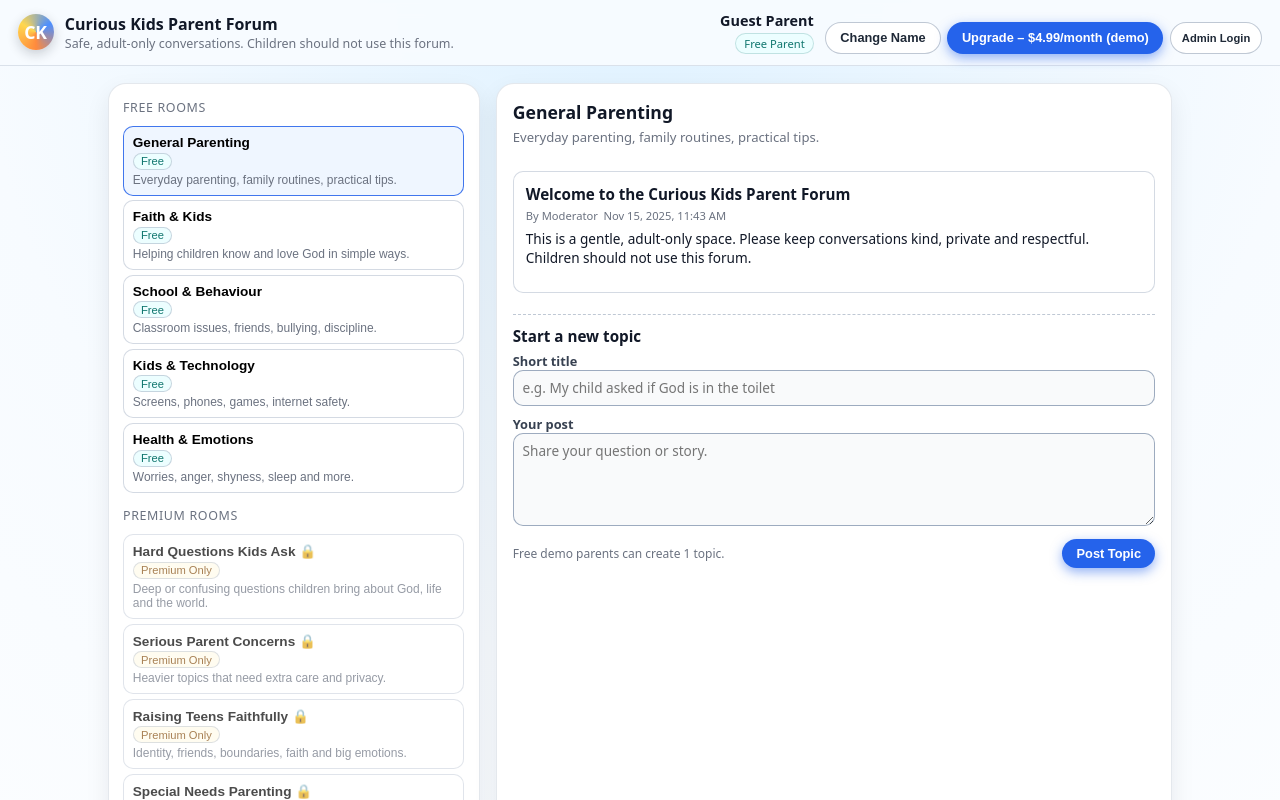
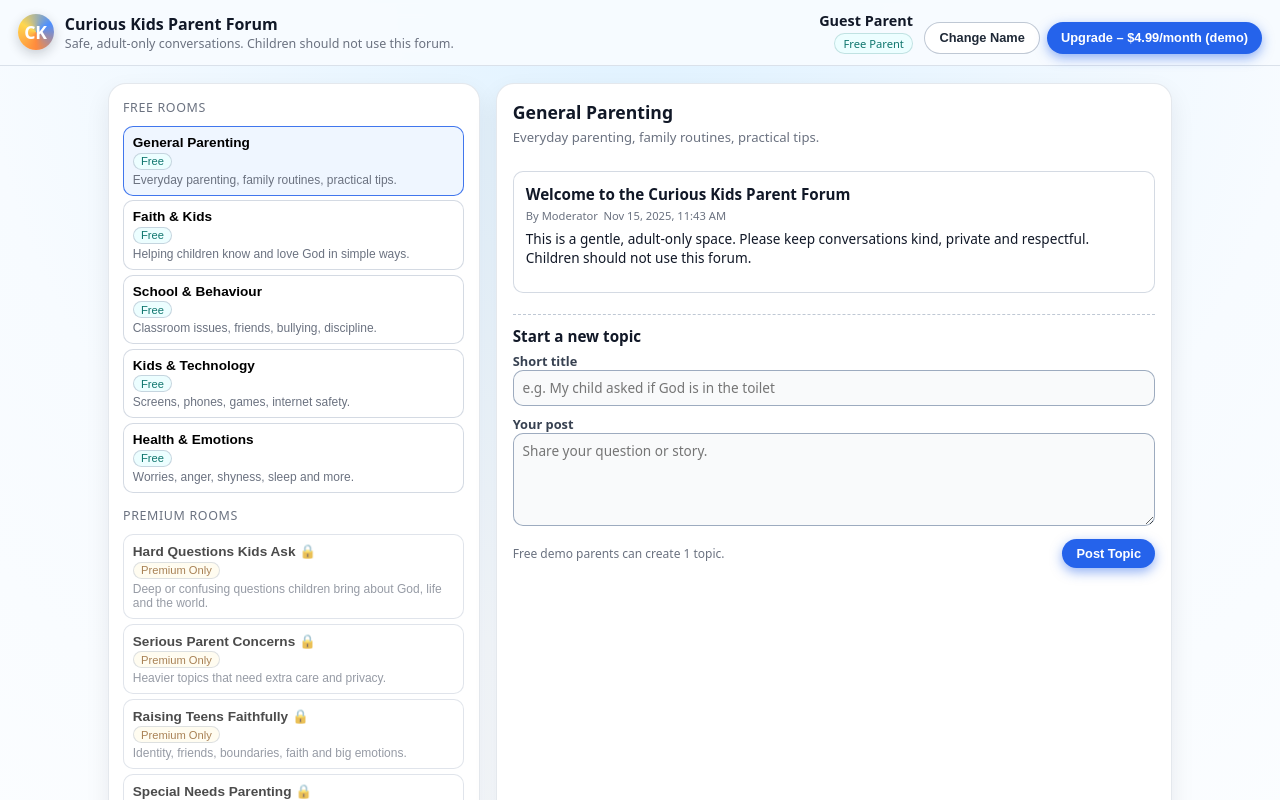
Before and after one commit to Patmartins2020/curiouskids, a React (Vite) app: page / in a window 1280 px wide. Shown: the top 800 px of the page. Built offline with nearby package versions, Linux system fonts and the light colour scheme.

Commit message:
Change logo click to prompt for admin code
Updated logo click behavior to enable admin mode after entering a code.

```diff
--- a/src/App.jsx
+++ b/src/App.jsx
@@ -254,12 +254,23 @@ function App() {
          <div
   className="pf-logo"
   onClick={() => {
-              if (user.isAdmin) setShowAdminPanel(true);
+    window._ckClicks = (window._ckClicks || 0) + 1;
+    if (window._ckClicks >= 5) {
+      const code = prompt("Enter admin code:", "");
+      if (code === ADMIN_SECRET) {
+        setUser(prev => ({ ...prev, isAdmin: true }));
+        setShowAdminPanel(true);
+        setMessage("Admin mode enabled.");
+      } else {
+        setMessage("Incorrect admin code.");
+      }
+      window._ckClicks = 0;
+    }
   }}
-            style={{ cursor: user.isAdmin ? "pointer" : "default" }}
 >
   CK
 </div>
+
 
           <div>
             <div className="pf-title">Curious Kids Parent Forum</div>
@@ -293,14 +304,7 @@ function App() {
               </button>
             )}
 
-            {!user.isAdmin && (
-              <button
-                className="pf-btn pf-btn-ghost pf-btn-small"
-                onClick={handleAdminLogin}
-              >
-                Admin Login
-              </button>
-            )}
+
 
             {user.isAdmin && (
               <button
```
Lines whose indentation alone changed are shown as unchanged.
